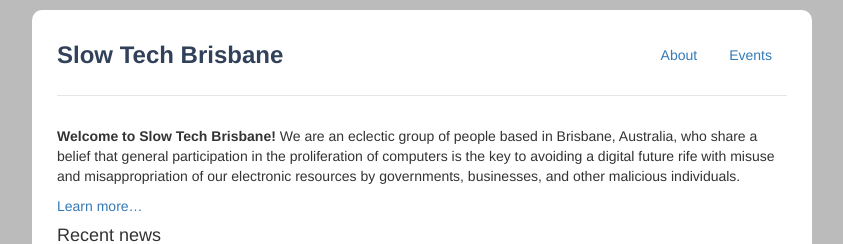
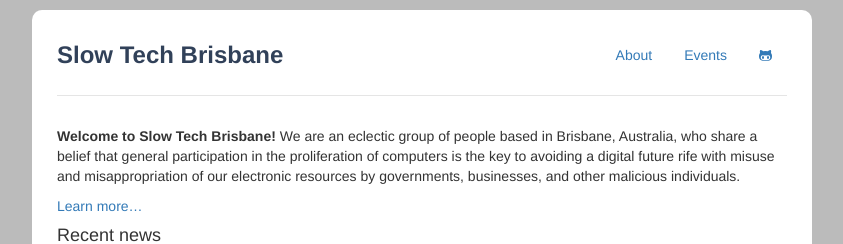
Before and after one commit to slowtechbne/slowtechbne.github.io, a Jekyll site: the page built from index.md, in a window 1280 px wide. Shown: the top 244 px of the page, without its empty margins (218-1061 px from the left). Built offline with Jekyll 4.4.1, drawn with Linux system fonts in a browser that asks for light colours.

Commit message:
Github link in nav.

```diff
--- a/_includes/header.html
+++ b/_includes/header.html
@@ -10,6 +10,7 @@
     {% endif %}
     {% endif %}
     {% endfor %}
+    <li><a href="https://github.com/{{ site.github_username }}"><i class="fa fa-github-alt"></i></a></li>
     </ul>
   </nav>
   <span class="brand"><h3><a href="{{ site.baseurl }}/"><strong>{{ site.title }}</strong></a> </h3></span>
```
